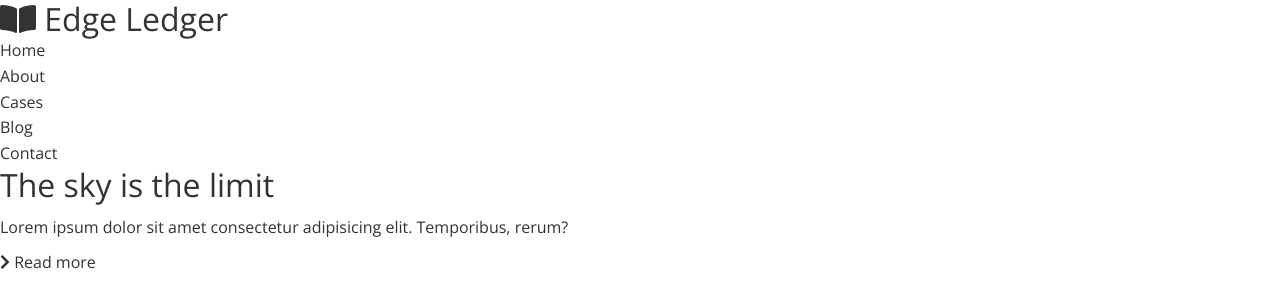
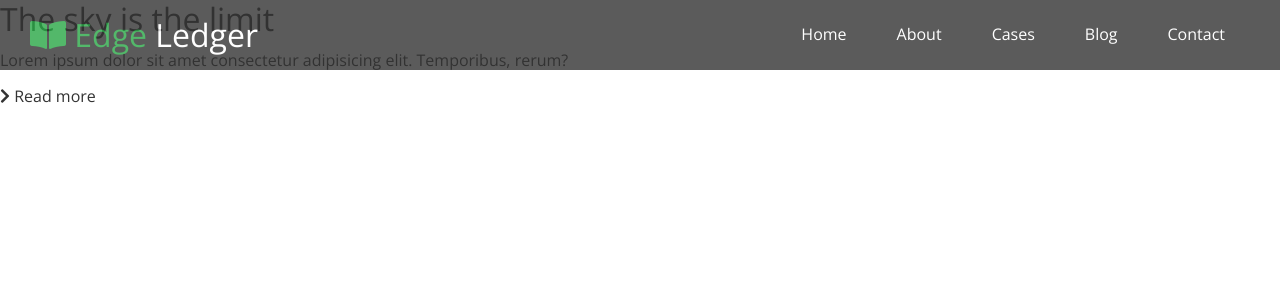
Before and after one commit to uncloudy/pre_website_2, a plain HTML site: page index.html in a window 1280 px wide. Drawn offline with nearby package versions, Linux system fonts and the light colour scheme.

Commit message:
updating

```diff
--- a/css/style.css
+++ b/css/style.css
@@ -8,7 +8,7 @@
 
 body {
   font-family: "Open Sans", sans-serif;
-  background: #fff;
+  background-color: #fff;
   color: #333;
   line-height: 1.6;
 }
@@ -35,3 +35,37 @@ p {
 img {
   width: 100%;
 }
+
+/* navbar */
+.navbar {
+  display: flex;
+  /* flex-direction: row; */
+  justify-content: space-between;
+  align-items: center;
+  background-color: #333;
+  color: #fff;
+  height: 70px;
+  opacity: 0.8;
+  width: 100%;
+  position: fixed;
+  top: 0px;
+  padding: 0 30px;
+}
+
+.navbar a {
+  color: #fff;
+  padding: 10px 20px;
+  margin: 0 5px;
+}
+
+.navbar a:hover {
+  border-bottom: 2px solid #28a745;
+}
+
+.navbar ul {
+  display: flex;
+}
+
+.navbar .logo {
+  font-weight: 400;
+}
--- a/css/utilities.css
+++ b/css/utilities.css
@@ -0,0 +1,9 @@
+/* text style */
+
+.text-primary {
+  color: #28a745;
+}
+
+.text-secondary {
+  color: #0284d0;
+}
```
Also changed, not shown: index.html (+1 -1 lines).
